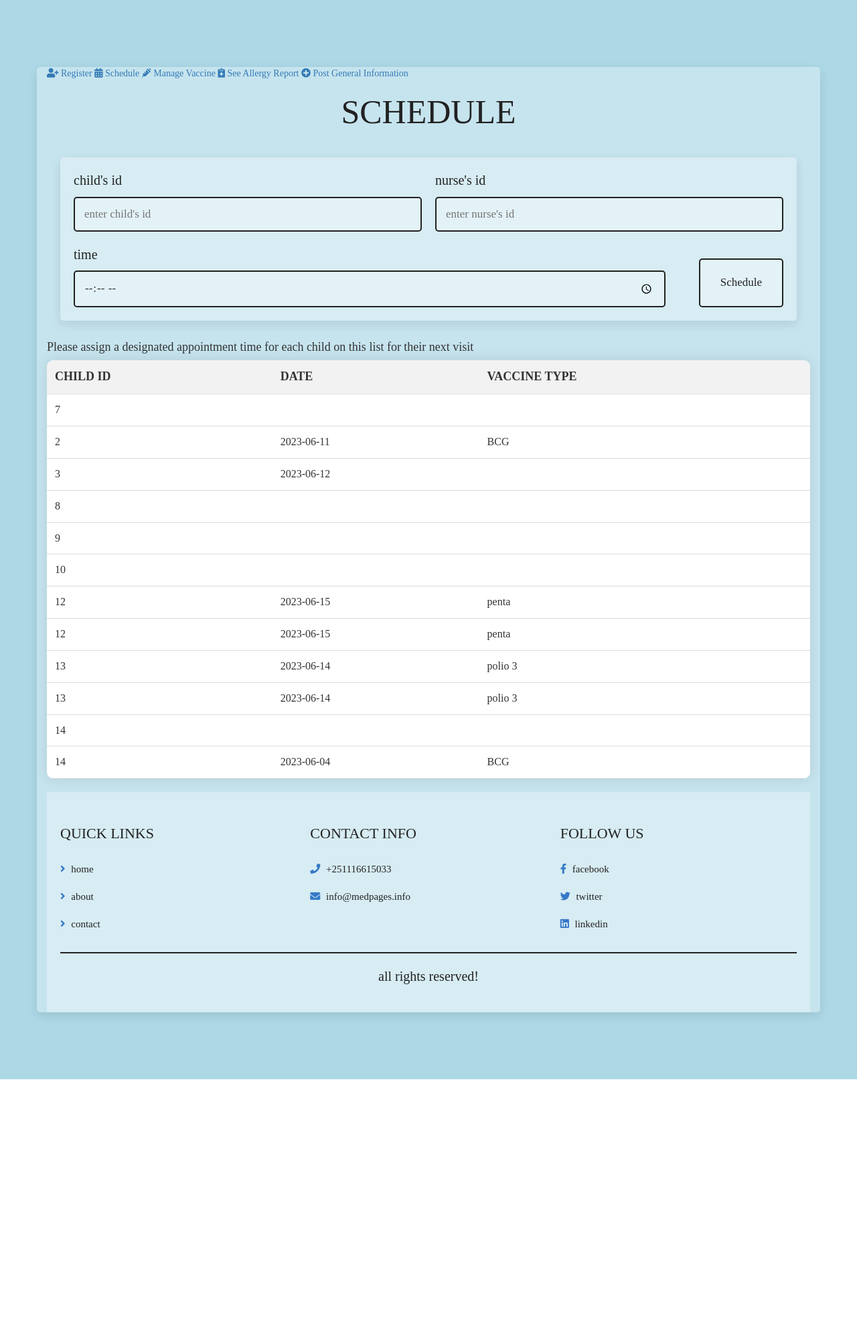
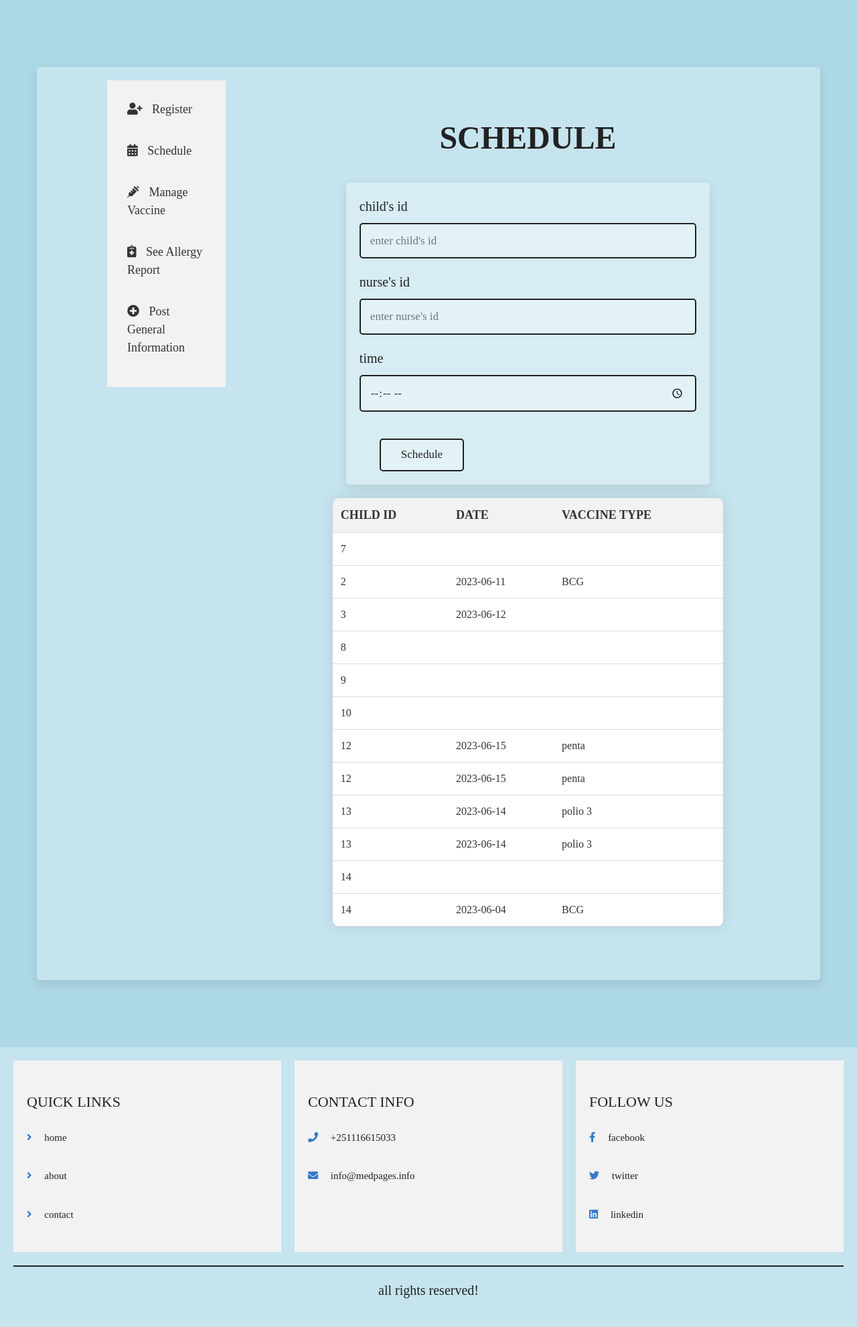
Before and after one commit to lensesorsa/lense, a PHP site: page /schedule.php in a window 1280 px wide. Shown: the whole page at 67% size. Before the commit the page ends 1612 px from the top, so only its background shows below. Run offline with PHP 8.4, Linux system fonts and the light colour scheme; data comes from the database, SQL or seed files in the repository.

Commit message:
Update schedule.php

```diff
--- a/schedule.php
+++ b/schedule.php
@@ -24,6 +24,114 @@
    <ink rel="shortcut icon" href="images/ye.jpg">
 </head>
 <style>
+   * {
+   box-sizing: border-box;
+   margin: 0;
+   padding: 0;
+}
+
+/* Global styles */
+body {
+   font-family: Arial, sans-serif;
+   font-size: 16px;
+   line-height: 1.5;
+   color: #333;
+}
+
+a {
+   color: #007bff;
+   text-decoration: none;
+}
+
+a:hover {
+   color: #0056b3;
+}
+
+.container {
+   max-width: 1000px;
+   margin: 0 auto;
+   padding: 20px;
+   margin-top: 10px;
+}
+
+.row {
+   display: flex;
+   flex-direction: row;
+   column-gap:10rem;
+}
+
+.col-3 {
+   width: 20%;
+   margin-right: 20px;
+}
+
+.col-9 {
+   width: 75%;
+}
+
+/* Navigation styles */
+.box {
+   background-color: #f2f2f2;
+   padding: 20px;
+   height: 100;
+   position: sticky;
+   left: 0;
+   top: 0;
+   overflow-y: auto;
+}
+
+.box a {
+   display: block;
+   margin-bottom: 15px;
+   padding: 10px;
+   color: #333;
+   text-decoration: none;
+   font-size: 18px;
+   transition: background-color 0.2s ease-in-out;
+}
+
+.box a:hover {
+   background-color: #007bff;
+   color: #fff;
+}
+
+.box a i {
+   margin-right: 10px;
+}
+
+/* Content styles */
+.content {
+   max-width: 800px;
+   margin: 0 auto;
+   padding: 40px;
+}
+
+.content h1 {
+   font-size: 48px;
+   font-weight: bold;
+   margin-bottom: 20px;
+}
+
+.content p {
+   font-size: 20px;
+   line-height: 1.5;
+   margin-bottom: 20px;
+}
+
+.btn {
+   display: inline-block;
+   padding: 10px 20px;
+   background-color: #007bff;
+   color: #fff;
+   text-align: center;
+   font-size: 18px;
+   border-radius: 5px;
+   transition: background-color 0.2s ease-in-out;
+}
+
+.btn:hover {
+   background-color: #0056b3;
+}
    body {
       background-color: lightblue;
       font-family: Arial, sans-serif;
@@ -76,21 +184,25 @@
    }
 </style>
 
-<body>
-   <?php
-$c_id=$n_id=$time="";
-         $idErr = $timeErr = "";
-        ?>
-   <div class="container">
 
-      <?php @include 'NKheader.php'; ?>
-      <?php @include 'NKnavigation.php'; ?>
+<body style="background-color: lightblue;">
+<?php @include 'NKheader.php'; ?>
+<div class="container">
+      <div class="row">
+         <div class="col-3">
+            <div class="box">
+               <?php @include 'NKnavigation.php'; ?>
+            </div>
+         </div>
+         <div class="col-9 welcome">
+            <div class="content">
+               <?php
+                  $c_id=$n_id=$time="";
+                  $idErr = $timeErr = "";
+               ?>
+               <h1 class="heading"> schedule</h1>
 
-
-      <h1 class="heading"> schedule</h1>
-      <!-- <h1 class="heading"> schedule</h1> -->
-
-     <fieldset>
+      <fieldset>
          <section class="contact">
 
             <form action="" method="post">
@@ -162,7 +274,7 @@
             $stmt->execute();
 
             // Display the results in an HTML table with styled buttons
-            echo "<h4>Please assign a designated appointment time for each child on this list for their next visit</h4>";
+            // echo "<h4>Please assign a designated appointment time for each child on this list for their next visit</h4>";
             echo "<table>";
 
             echo "<tr><th>Child ID</th><th>Date</th><th>Vaccine Type</th></tr>";
@@ -230,6 +342,13 @@
         });
     });
 </script>
+            </div>
+         </div>
+
+
+         </div>
+   </div>
+
 
 
       <?php @include 'footer.php'; ?>
```
